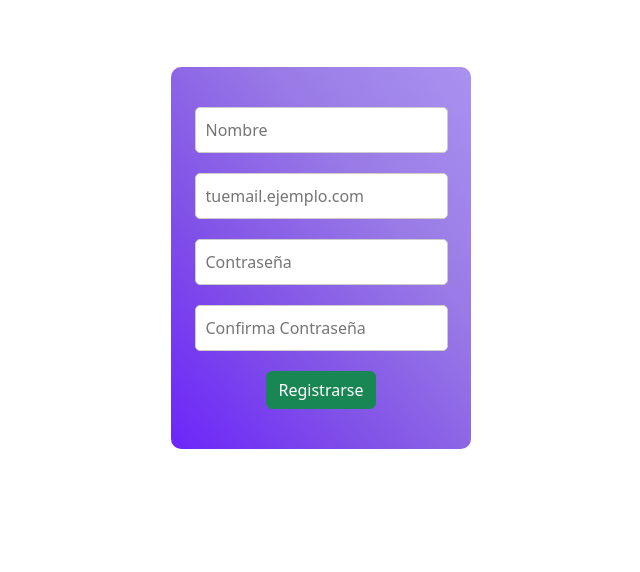
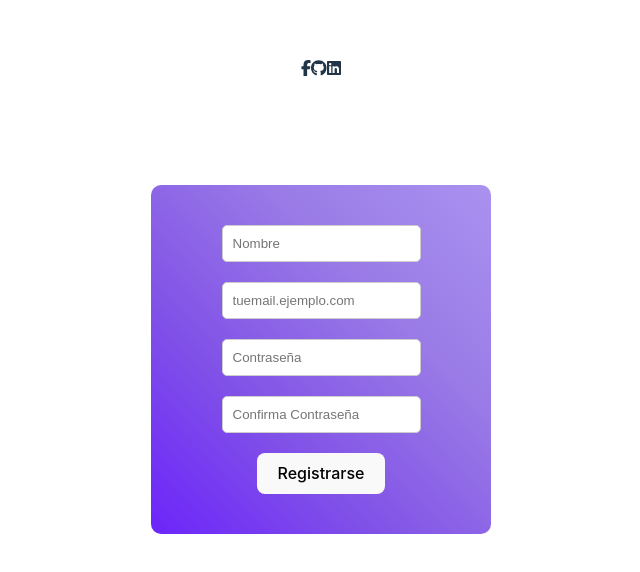
Before and after one commit to linsijiLaGuara/DL--Estado_componentes_eventos, a React (Vite) app in the folder crean_formulario/: page / in a window 1280 px wide. Shown: the part 142-714 px from the top of the page, without its empty margins (319-959 px from the left). Built offline with nearby package versions, Linux system fonts and the light colour scheme.

Commit message:
add: importando iconos

```diff
--- a/crean_formulario/index.html
+++ b/crean_formulario/index.html
@@ -1,32 +1,13 @@
-<!DOCTYPE html>
+<!doctype html>
 <html lang="en">
   <head>
     <meta charset="UTF-8" />
     <link rel="icon" type="image/svg+xml" href="/vite.svg" />
-    <meta
-      name="viewport"
-      content="width=device-width,
-initial-scale=1.0"
-    />
+    <meta name="viewport" content="width=device-width, initial-scale=1.0" />
     <title>Formulario</title>
-    <link
-      href="https://cdn.jsdelivr.net/npm/bootstrap@5.2.3/dist/css/bootstrap.mi
-n.css"
-      rel="stylesheet"
-      integrity="sha384-rbsA2VBKQhggwzxH7pPCaAqO46MgnOM80zW1RWuH61DGLwZJEdK2Ka
-dq2F9CUG65"
-      crossorigin="anonymous"
-    />
   </head>
   <body>
     <div id="root"></div>
-    <script type="module" src="/src/main.jsx"></script>
-    <script
-      src="https://cdn.jsdelivr.net/npm/bootstrap@5.2.3/dist/js/bootstrap.bund
-le.min.js"
-      integrity="sha384-kenU1KFdBIe4zVF0s0G1M5b4hcpxyD9F7jL+jjXkk+Q2h455rYXK/7
-HAuoJl+0I4"
-      crossorigin="anonymous"
-    ></script>
+    <script type="module" src="./src/main.jsx"></script>
   </body>
 </html>
--- a/crean_formulario/package.json
+++ b/crean_formulario/package.json
@@ -10,6 +10,10 @@
     "preview": "vite preview"
   },
   "dependencies": {
+    "@fortawesome/fontawesome-svg-core": "^6.5.1",
+    "@fortawesome/free-brands-svg-icons": "^6.5.1",
+    "@fortawesome/free-solid-svg-icons": "^6.5.1",
+    "@fortawesome/react-fontawesome": "^0.2.0",
     "@react-icons/all-files": "^4.1.0",
     "bootstrap": "^5.3.2",
     "react": "^18.2.0",
--- a/crean_formulario/src/App.jsx
+++ b/crean_formulario/src/App.jsx
@@ -1,6 +1,6 @@
-import "./App.css";
-import Registro from "../src/componentes/Formulario";
 
+import Registro from "./componentes/Registro";
+import "./App.css"
 function App() {
   return (
     <>
--- a/crean_formulario/src/componentes/Registro.jsx
+++ b/crean_formulario/src/componentes/Registro.jsx
@@ -1,16 +1,14 @@
-// Registro.js
 import React from "react";
-import "./App.css";
-import Formulario from "../src/componentes/Formulario";
-import SocialButton from "../src/componentes/SocialButton";
+import Formulario from "./Formulario";
+import SocialButton from "./SocialButton";
+import { icon } from "@fortawesome/fontawesome-svg-core";
 
 const Registro = () => {
   return (
     <>
-      <SocialButton />
+      <SocialButton icon={icon} />
       <Formulario />
     </>
   );
 };
-
 export default Registro;
--- a/crean_formulario/src/componentes/SocialButton.jsx
+++ b/crean_formulario/src/componentes/SocialButton.jsx
@@ -1,15 +1,15 @@
-// SocialButton.js
 import React from "react";
-import { CiFacebook } from "react-icons/ci";
-
-import { IoLogoGithub } from "react-icons/io5";
+import { FontAwesomeIcon } from "@fortawesome/react-fontawesome";
+import { faFacebookF, faGithub, faLinkedin } from "@fortawesome/free-brands-svg-icons";
 
 const SocialButton = () => {
   return (
     <>
       <h1 className="title-text">Crea una cuenta</h1>
-      <CiFacebook />
-      <IoLogoGithub />
+      <FontAwesomeIcon icon={faFacebookF} />
+      <FontAwesomeIcon icon={faGithub} />
+      <FontAwesomeIcon icon={faLinkedin} />
+      <p className="title-text">Crea una cuenta</p>
     </>
   );
 };
```
Also changed, not shown: 1 other file (tests, documents, lock files or other folders).
